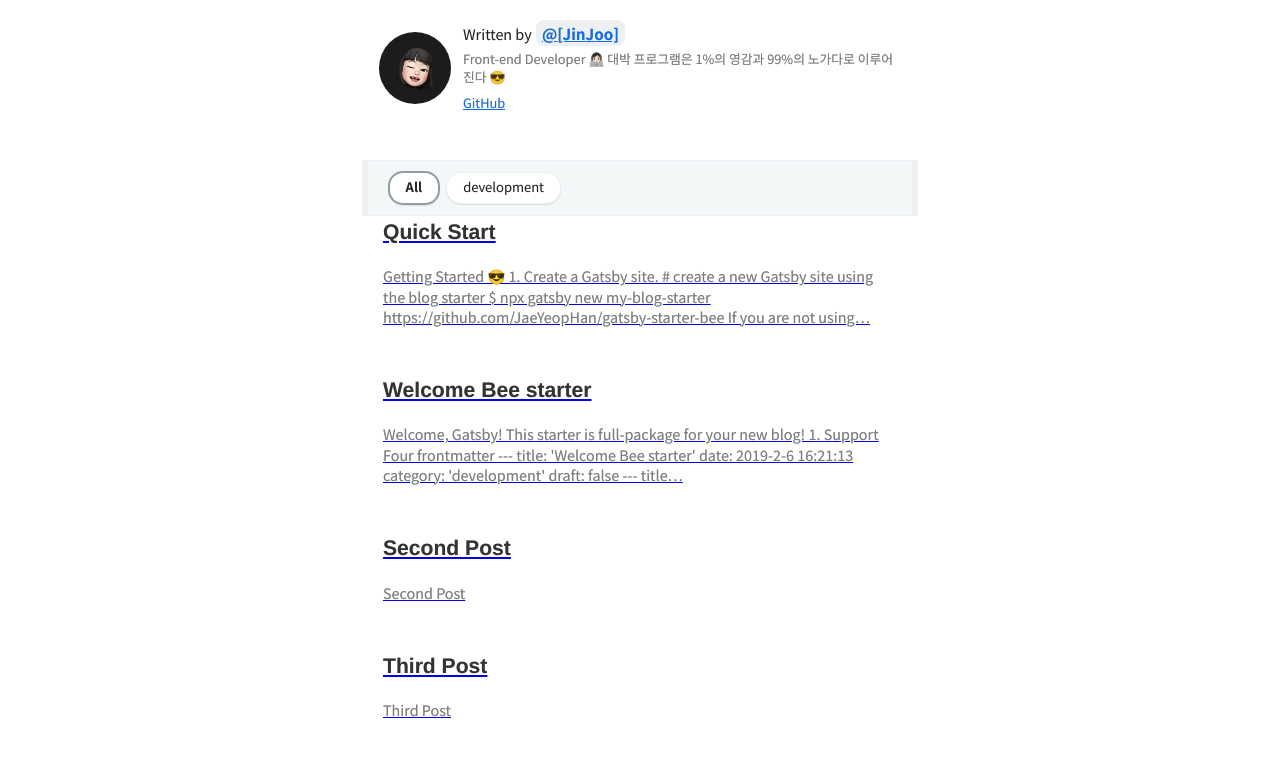
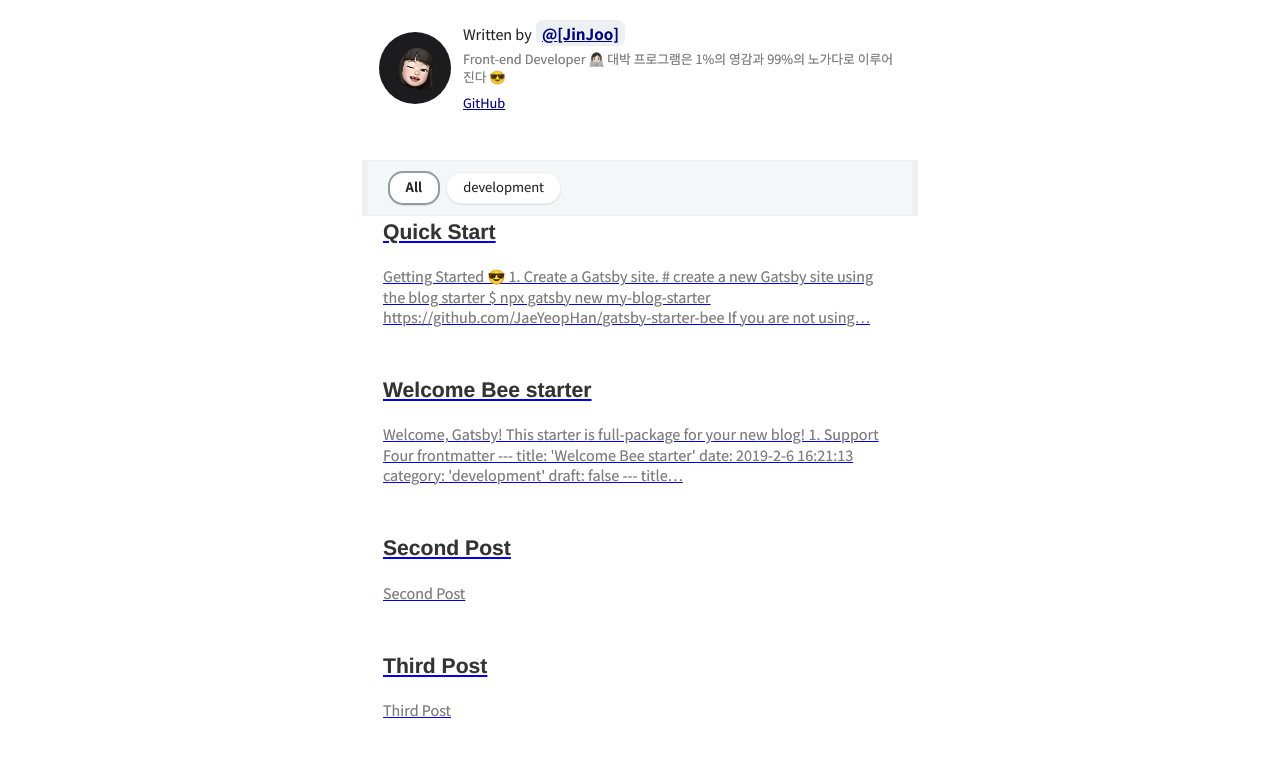
Before and after one commit to Yxxnsu/CHACHALOG, a Gatsby site: page / in a window 1280 px wide. Shown: the part 177-934 px from the top of the page. Built offline with nearby package versions, Linux system fonts and the light colour scheme; Gatsby itself is replaced by a stand-in of ours; some packages are replaced by stand-ins of ours; what typography-theme-github would draw is missing.

Commit message:
색상 원복

```diff
--- a/src/styles/variables.scss
+++ b/src/styles/variables.scss
@@ -13,19 +13,19 @@ $light-hover-text-shadow: 0 0 6px rgba(0, 0, 0, 0.2);
 
 // index
 $dimmed-color: #eef5db;
-$light-link-color: #0e6eec;
+$light-link-color: #000080;
 $dark-gray: #333;
 $middle-gray: #7d7d7d;
 $light-gray: #aaa;
 
 // blog-templates
-$navigator-text-color: #f7a6dc;
+$navigator-text-color: #cc007a;
 $navigator-background-color: #fceff7;
 $blockquote-text-color: #999;
 
 // code
 $inline-dimmed-color: #ece5f1;
-$inline-text-color: #158cfc;
+$inline-text-color: #4b2043;
 
 // category
 $light-category-border-color: #ecf0f2;
@@ -38,8 +38,8 @@ $light-category-item-color: #fff;
 /**
  * @dark theme
  */
-$dark-background-color: #747577;
-$dark-link-color: #246ef7;
+$dark-background-color: #282c35;
+$dark-link-color: #bb72ec;
 
 $dark-lightest-font-color: #fff;
 $dark-light-font-color: #eeeeee;
```
